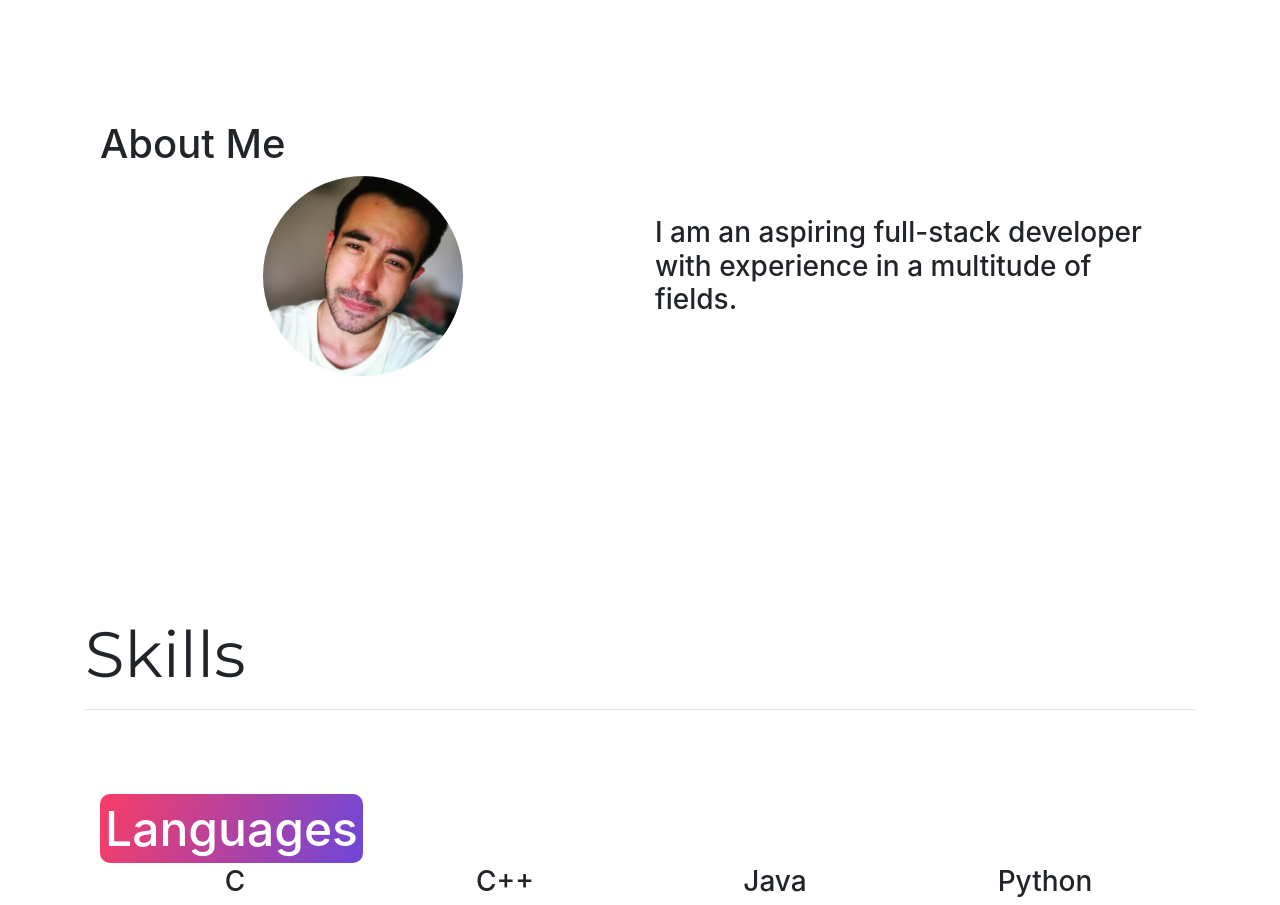
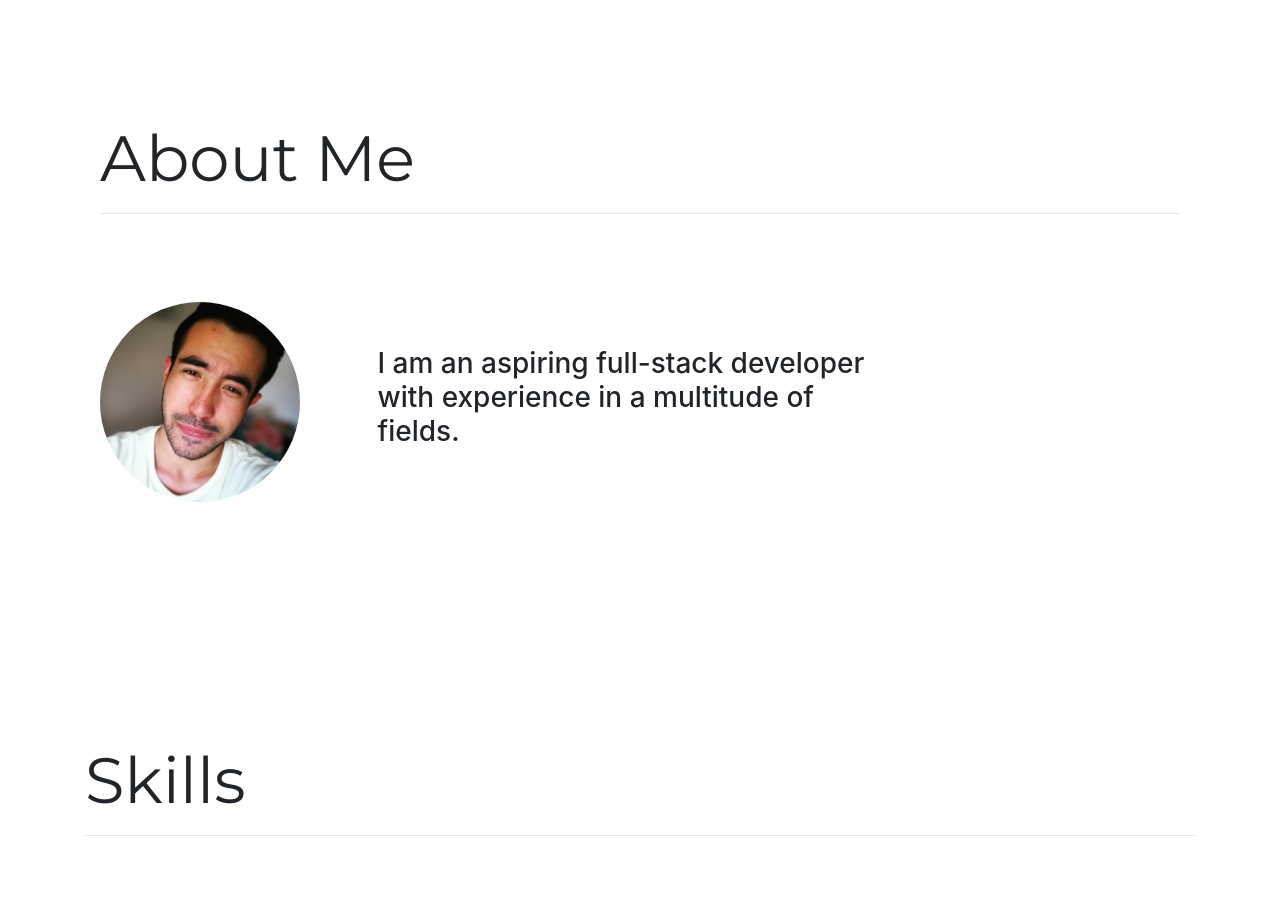
Before and after one commit to unChartedZone/unChartedZone.github.io, a Vue app: page / in a window 1280 px wide. Shown: the part 920-1825 px from the top of the page. Built offline with nearby package versions, Linux system fonts and the light colour scheme; some icons are missing.

Commit message:
organized about me section with bootstrap classes

```diff
--- a/src/components/About.vue
+++ b/src/components/About.vue
@@ -1,13 +1,14 @@
 <template>
     <div id="about" class="container">
         <div class="self-description row">
-            <div class="col-12">
-                <h1>About Me</h1>
+            <div class="col-12 mb-5">
+                <h1 class="section-header">About Me</h1>
+                <hr>
             </div>
-            <div class="col-6 d-flex justify-content-center">
+            <div class="col-3 d-flex justify-content-start">
                 <img id="myself" src="images/profile-pic.png" alt="Profile Picture">
             </div>
-            <div class="col-6">
+            <div class="col-6 d-flex justify-content-center align-items-center">
                 <h3 id="motto">
                     I am an aspiring full-stack developer with experience in a multitude of fields.
                 </h3>
@@ -163,10 +164,6 @@ export default {
 	border-radius: 50%;
 }
 
-#motto {
-	padding: 40px 0;
-}
-
 #ruby-icon {
 	width: 35px;
 }
```
